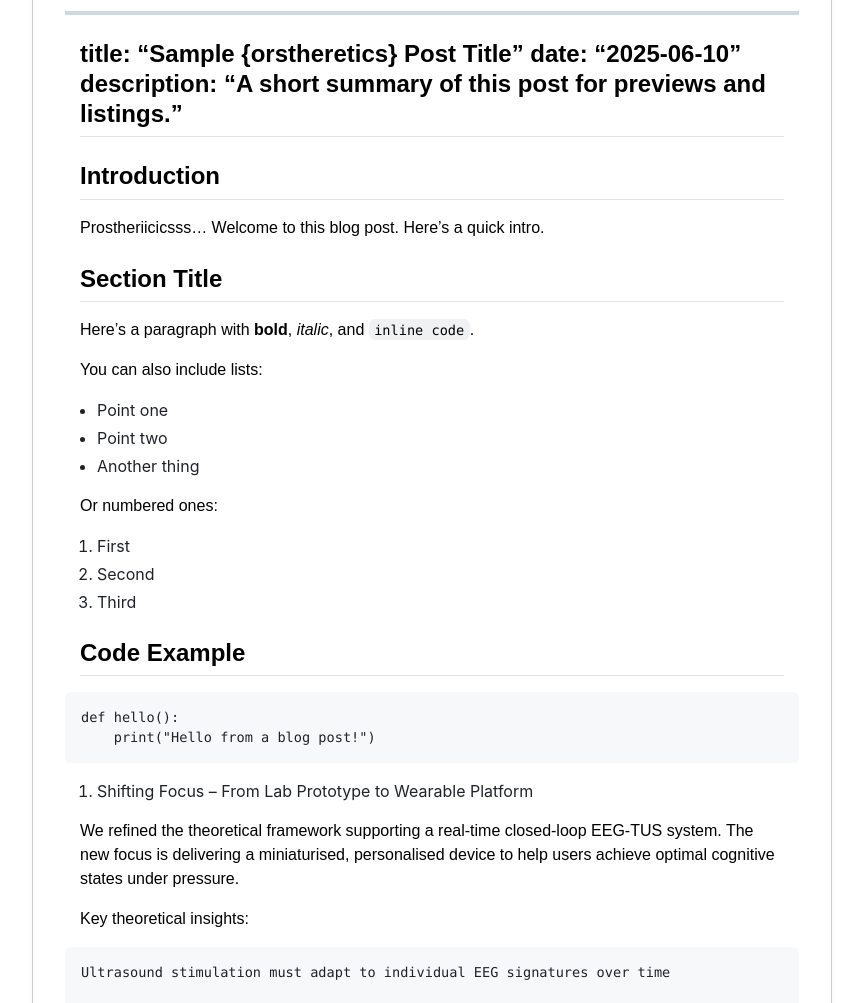
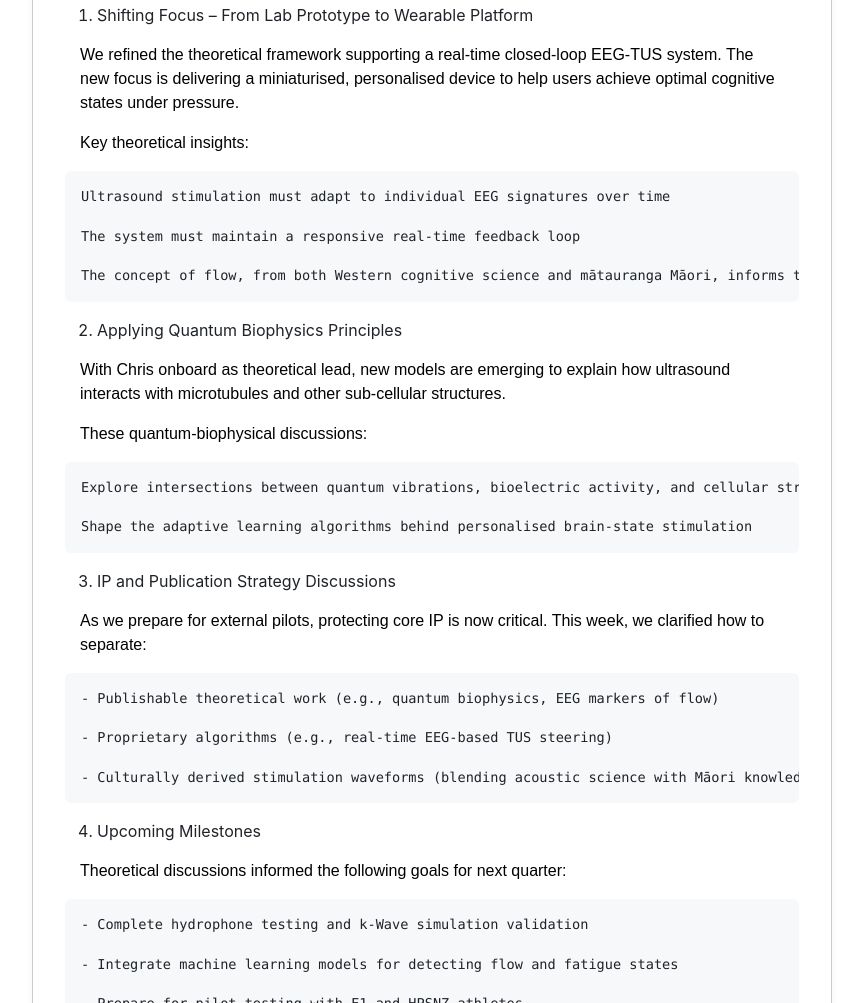
Before and after one commit to WearablesResearchLab/WearablesResearchLab, a plain HTML site: page posts/Advancing Performance.html in a window 1280 px wide. Shown: the part 502-1505 px from the top of the page, without its empty margins (208-1071 px from the left). Drawn offline with nearby package versions, Linux system fonts and the light colour scheme.

Commit message:
Generated site from Obsidian session

```diff
--- a/posts/Advancing Performance.html
+++ b/posts/Advancing Performance.html
@@ -24,32 +24,7 @@
         <p class="post-description">This past week, our discussions have centred on the transition from proof of concept to a fully wearable EEG-TUS device designed for elite athletes and drivers. This pivot—strongly supported by new partnerships with Formula 1 and High Performance Sport NZ—has provided clarity around system design and commercial direction.</p>
       </header>
       <section class="post-content">
-        <hr>
-<h2>title: “Sample {orstheretics} Post Title”
-date: “2025-06-10”
-description: “A short summary of this post for previews and listings.”</h2>
-<h2>Introduction</h2>
-<p>Prostheriicicsss…
-Welcome to this blog post. Here’s a quick intro.</p>
-<h2>Section Title</h2>
-<p>Here’s a paragraph with <strong>bold</strong>, <em>italic</em>, and <code>inline code</code>.</p>
-<p>You can also include lists:</p>
-<ul>
-<li>Point one</li>
-<li>Point two</li>
-<li>Another thing</li>
-</ul>
-<p>Or numbered ones:</p>
-<ol>
-<li>First</li>
-<li>Second</li>
-<li>Third</li>
-</ol>
-<h2>Code Example</h2>
-<pre><code class="language-python">def hello():
-    print(&quot;Hello from a blog post!&quot;)
-</code></pre>
-<ol>
+        <ol>
 <li>Shifting Focus – From Lab Prototype to Wearable Platform</li>
 </ol>
 <p>We refined the theoretical framework supporting a real-time closed-loop EEG-TUS system. The new focus is delivering a miniaturised, personalised device to help users achieve optimal cognitive states under pressure.</p>
```
Also changed, not shown: about.html (+8 -22 lines), posts/What_Traveling_Waves_Can_Teach_Us_About_Smarter_Brain_Stimulation.html (+2 -3 lines), posts/index.json (+7 -7 lines), assets/img/Anany.jpeg (deleted), 1 other file.
